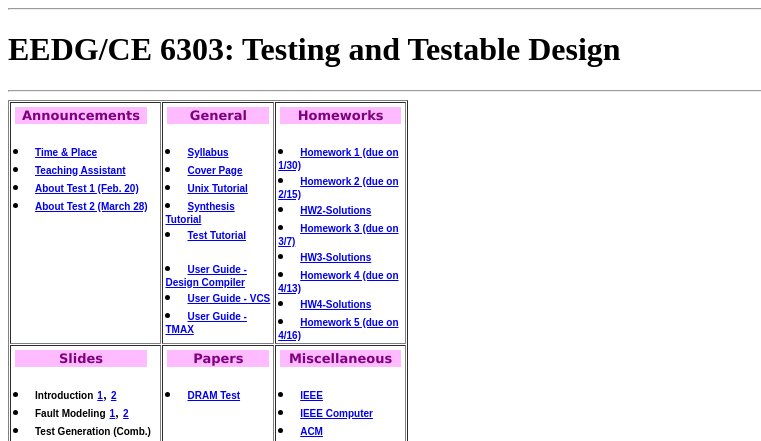
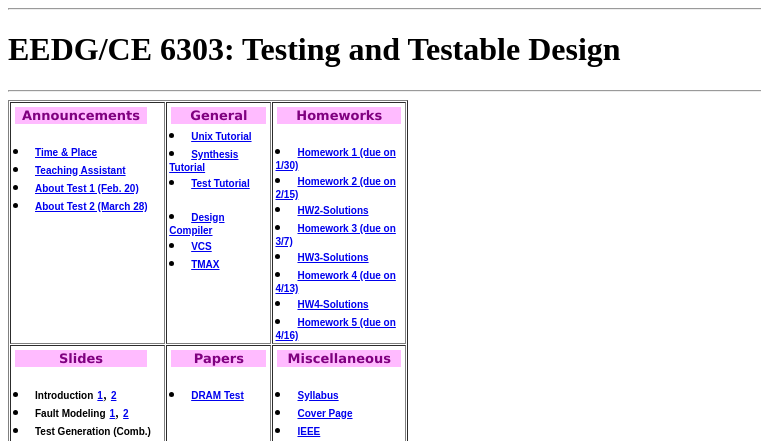
Before and after one commit to Meow-pilli/Testing-and-Testable-Design, a plain HTML site: page index.html in a window 1280 px wide. Shown: the top 441 px of the page, 0-761 px from the left. Drawn offline with Linux system fonts and the light colour scheme; grey boxes are pictures that could not be loaded.

Commit message:
updated webpage for scan test tutuorial

```diff
--- a/index.html
+++ b/index.html
@@ -100,17 +100,10 @@
                 </tr>
              </table>
 
-             <p align="left">
-                <li><a target="_blank" rel="noopener noreferrer" href="general/outline.pdf">
-            <font size="1" face="Arial"><strong>Syllabus</strong></font></a>
-
-            <li><a target="_blank" rel="noopener noreferrer" href="general/cover_page.pdf">
-                <font size="1" face="Arial"><strong>Cover Page</strong></font></a>
-
                 <li><a target="_blank" rel="noopener noreferrer" href="general/unix_basic.pdf">
                 <font size="1" face="Arial"><strong>Unix Tutorial</strong></font></a>
 
-            <li><a target="_blank" rel="noopener noreferrer" href="synopsys/synopsys_syn_2023.pdf">
+               <li><a target="_blank" rel="noopener noreferrer" href="synopsys/synopsys_syn_2023.pdf">
                 <font size="1" face="Arial"><strong>Synthesis Tutorial</strong></font></a>
 
                 <li><a target="_blank" rel="noopener noreferrer" href="synopsys/synopsys_test_2023.pdf">
@@ -124,12 +117,12 @@
     -->
                 <p>
                 <li><a target="_blank" rel="noopener noreferrer" href="synopsys/synopsys_user_guide_design_compiler.pdf">
-                <font size="1" face="Arial"><strong>User Guide - Design Compiler</strong></font></a>
+                <font size="1" face="Arial"><strong>Design Compiler</strong></font></a>
                 <li><a target="_blank" rel="noopener noreferrer" href="synopsys/synopsys_user_guide_vcs.pdf">
-                <font size="1" face="Arial"><strong>User Guide - VCS</strong></font></a>
+                <font size="1" face="Arial"><strong>VCS</strong></font></a>
 
                 <li><a target="_blank" rel="noopener noreferrer" href="synopsys/synopsys_user_guide_tmax.pdf">
-                <font size="1" face="Arial"><strong>User Guide - TMAX</strong></font></a>
+                <font size="1" face="Arial"><strong>TMAX</strong></font></a>
 
              </p>
           </td>
@@ -321,7 +314,14 @@
                 </tr>
              </table>
 
-             <p align="left">
+              <p align="left">
+                <li><a target="_blank" rel="noopener noreferrer" href="general/outline.pdf">
+                <font size="1" face="Arial"><strong>Syllabus</strong></font></a>
+
+                <li><a target="_blank" rel="noopener noreferrer" href="general/cover_page.pdf">
+                <font size="1" face="Arial"><strong>Cover Page</strong></font></a>
+
+
                 <li><a target="_blank" rel="noopener noreferrer" href="http://www.ieee.org">
                 <font size="1" face="Arial"><strong>IEEE</strong></font></a>
 
```
